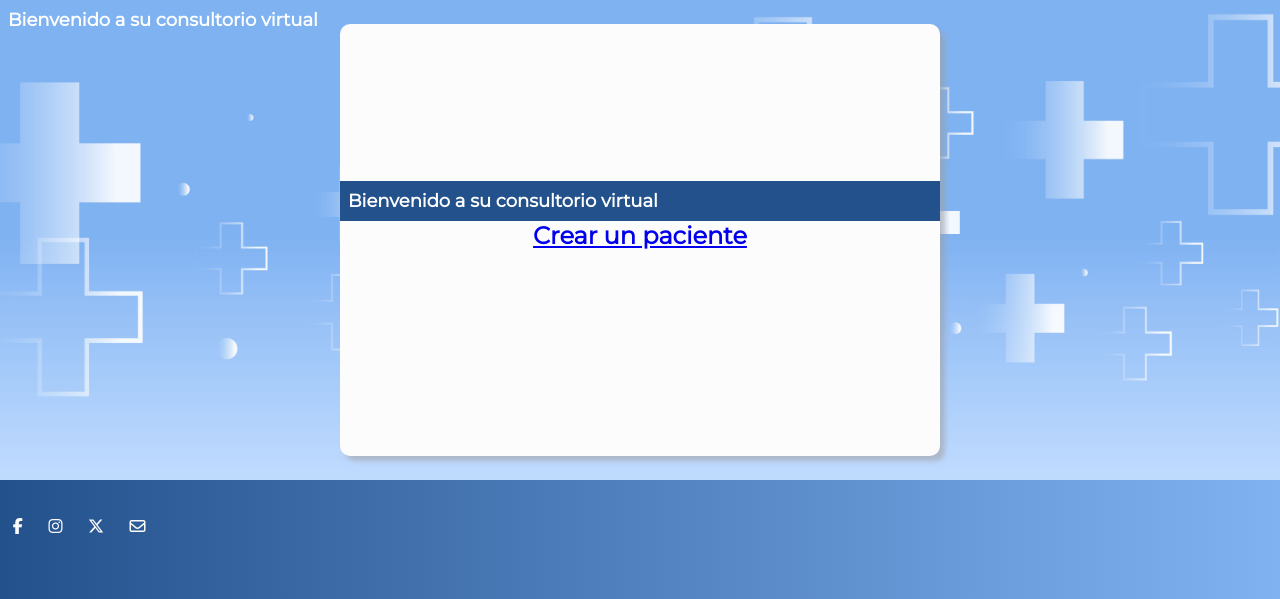
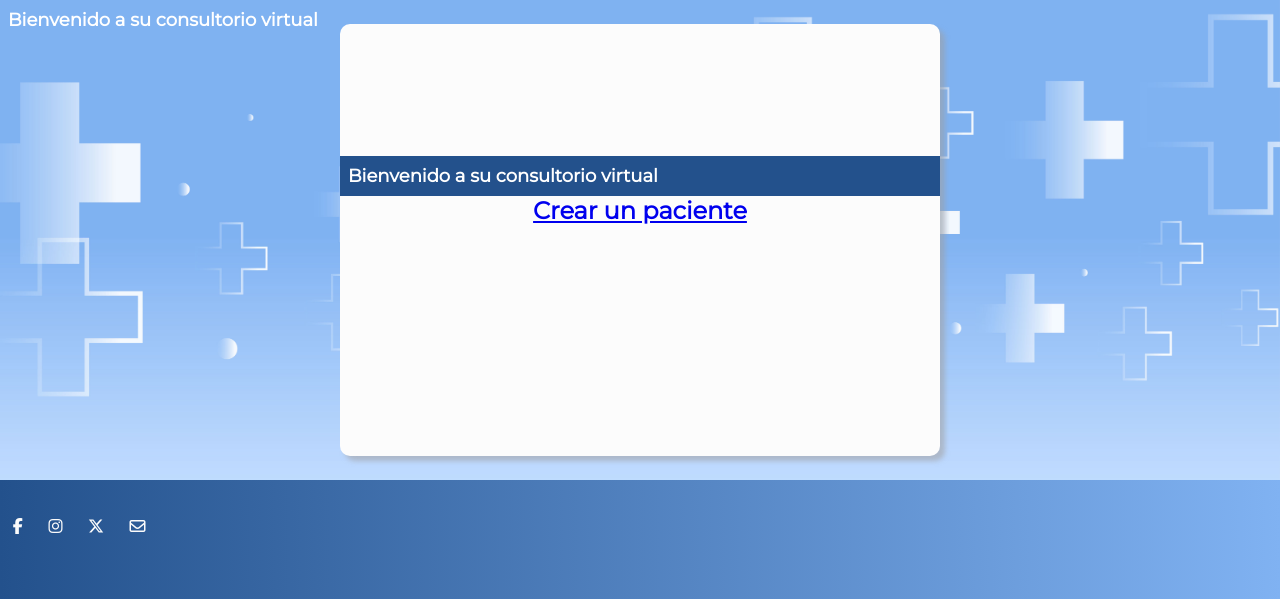
Before and after one commit to GuirinV/deploy_TP2_BACKEND, a Django app: page /paciente/ in a window 1280 px wide. Shown: the part 160-759 px from the top of the page. Run offline with Django 5.2, Linux system fonts and the light colour scheme; data that the repository does not hold is empty; some libraries are stand-ins or nearby versions.

Commit message:
Prueba css

```diff
--- a/static/css/maincontacto.css
+++ b/static/css/maincontacto.css
@@ -23,9 +23,10 @@ main{
 }
 
 .list {
-    height: 50px;
+    height: 100px;
     width: 100%;
-    display: flex;
+
+    gap: rem;
 
     /*background-color: var(--blanco);
     box-shadow: inset 0vh 1vh #bbbbbb0c;
@@ -34,7 +35,7 @@ main{
     justify-content: center;
     align-items: center;
     display: grid;
-    gap: rem;
+    display: flex;
 
     grid-auto-rows: 6rem;
     grid-template-columns: repeat(auto-fill, minmax(6rem,1fr));*/
```
